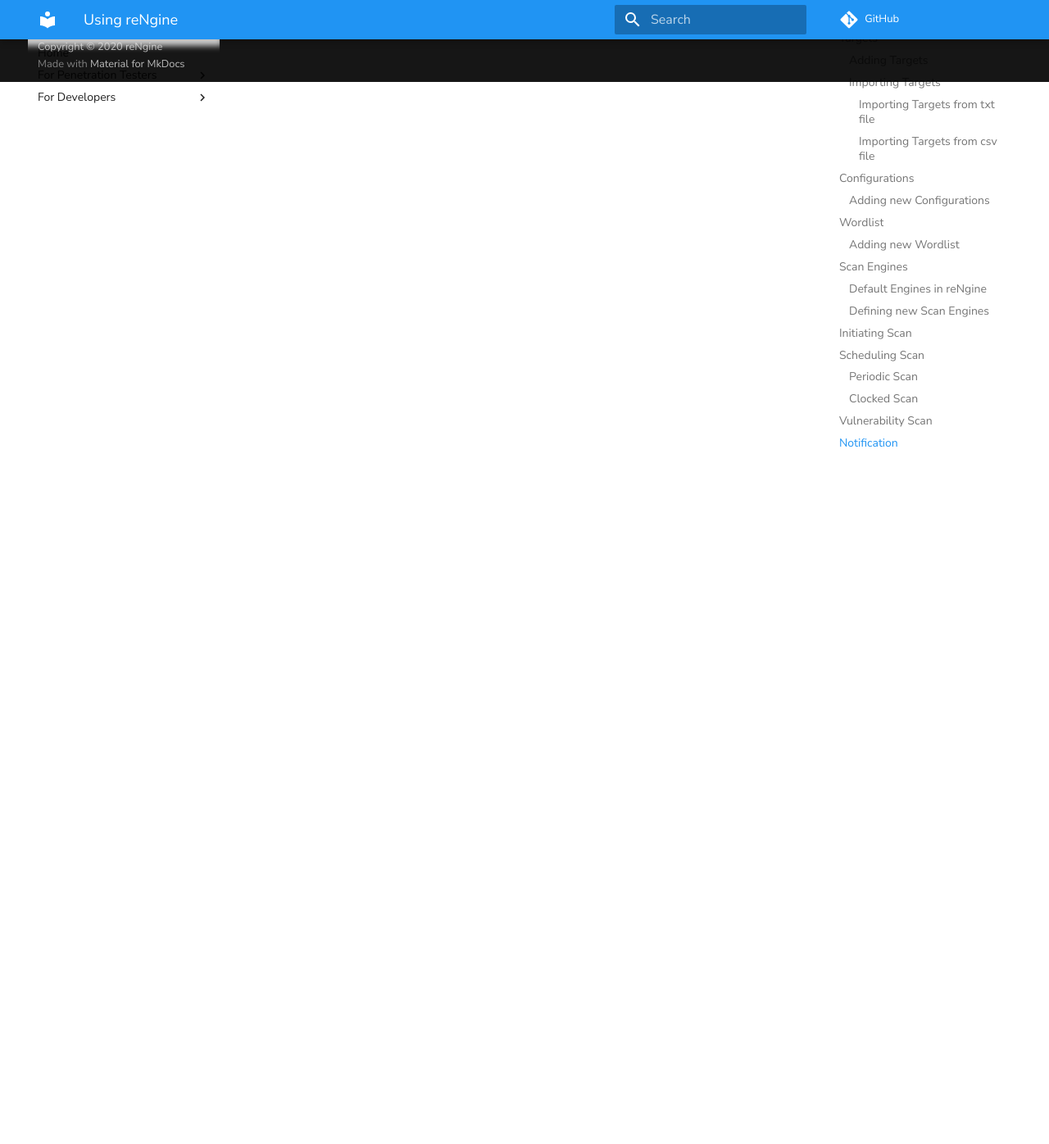
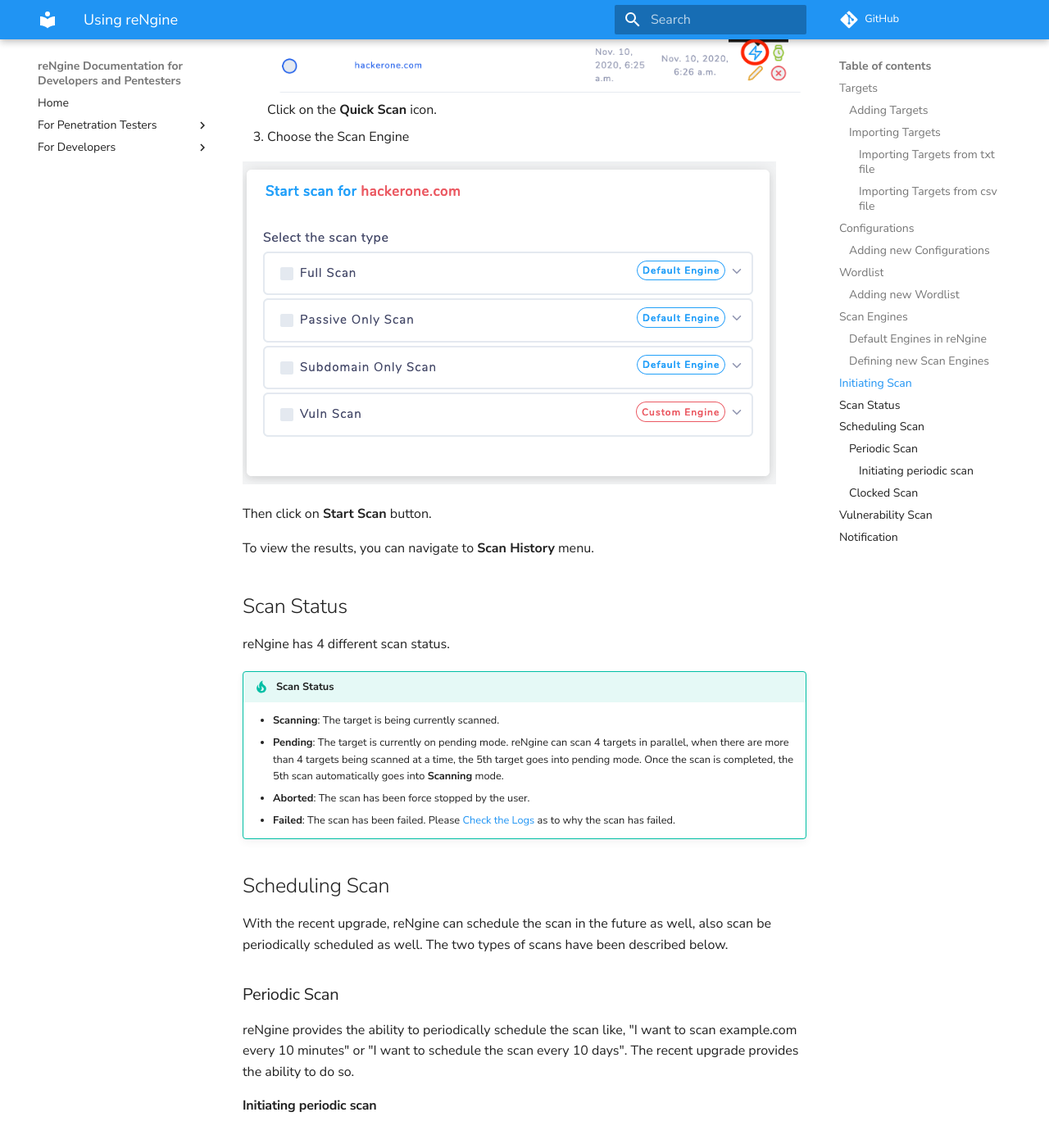
Before and after one commit to yogeshojha/rengineDocumentation, an MkDocs documentation site: the page built from docs/pentester/usage.md, in a window 1280 px wide and 1400 px high, scrolled down 6703 px. Shown: the top 1396 px of the window at 82% size. Built offline with MkDocs 1.6.1 and Material for MkDocs 9.7.7, drawn with Linux system fonts in a browser that asks for light colours; comment, search, counter and statistics services are not loaded; some of the changed text lies outside the part shown.

Commit message:
Updated Contents

```diff
--- a/docs/pentester/usage.md
+++ b/docs/pentester/usage.md
@@ -153,13 +153,46 @@ To define a new Scan Engine in reNgine, click on **Scan Engine** menu from left
 
 !!! example "Add new Scan Engine Fields"
     * **Engine Name**: Name of the Engine
-    * **YAML Configuration**: YAML
+    * Choose the type of scan you want this engine to perform.
+    * **YAML Configuration**: YAML configuration for the scan engine. YAML configuration will help you choose the tools required to gather information and also focus on other configurations like defining number of threads, configurations, wordlists, etc.
+
+YAML Setting for Scan Engine will be explained separately on [Guide to defining YAML configuration for scan engines](scan_engine.md) section.
 
 ## Initiating Scan
 
+Initiating the scan in reNgine is pretty simple and straight forward process. If you've already defined the [Targets](#targets) and [Scan Engines](#scan-engines):
+
+1. Click on **List Targets** sub menu under **Targets** menu.
+2. You will see all the targets that you've added or imported. To initiate the quick scan click on the **Quick Scan** option from **Actions** column.
+![](../static/quick_scan.png)
+Click on the **Quick Scan** icon.
+3. Choose the Scan Engine
+
+![](../static/engines.png)
+
+Then click on **Start Scan** button.
+
+To view the results, you can navigate to **Scan History** menu.
+
+## Scan Status
+
+reNgine has 4 different scan status.
+
+!!! tip "Scan Status"
+    * **Scanning**: The target is being currently scanned.
+    * **Pending**: The target is currently on pending mode. reNgine can scan 4 targets in parallel, when there are more than 4 targets being scanned at a time, the 5th target goes into pending mode. Once the scan is completed, the 5th scan automatically goes into **Scanning** mode.
+    * **Aborted**: The scan has been force stopped by the user.
+    * **Failed**: The scan has been failed. Please [Check the Logs](install.md#checking-logs) as to why the scan has failed.
+
 ## Scheduling Scan
 
+With the recent upgrade, reNgine can schedule the scan in the future as well, also scan be periodically scheduled as well. The two types of scans have been described below.
+
 ### Periodic Scan
+
+reNgine provides the ability to periodically schedule the scan like, "I want to scan example.com every 10 minutes" or "I want to schedule the scan every 10 days". The recent upgrade provides the ability to do so.
+
+#### Initiating periodic scan
 
 ### Clocked Scan
 
```
Also changed, not shown: docs/pentester/install.md (+1 -1 lines), docs/static/engines.png (added), docs/static/quick_scan.png (added).
